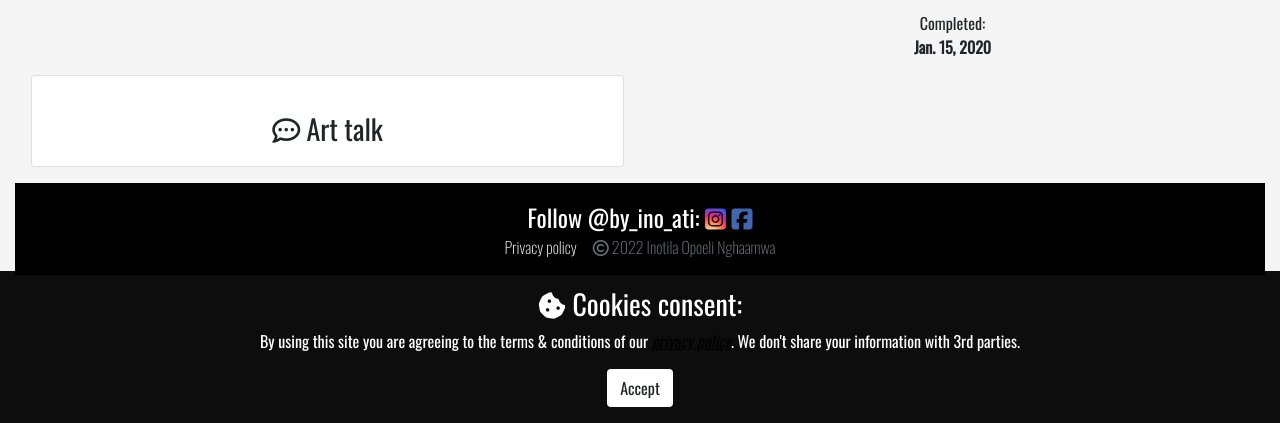
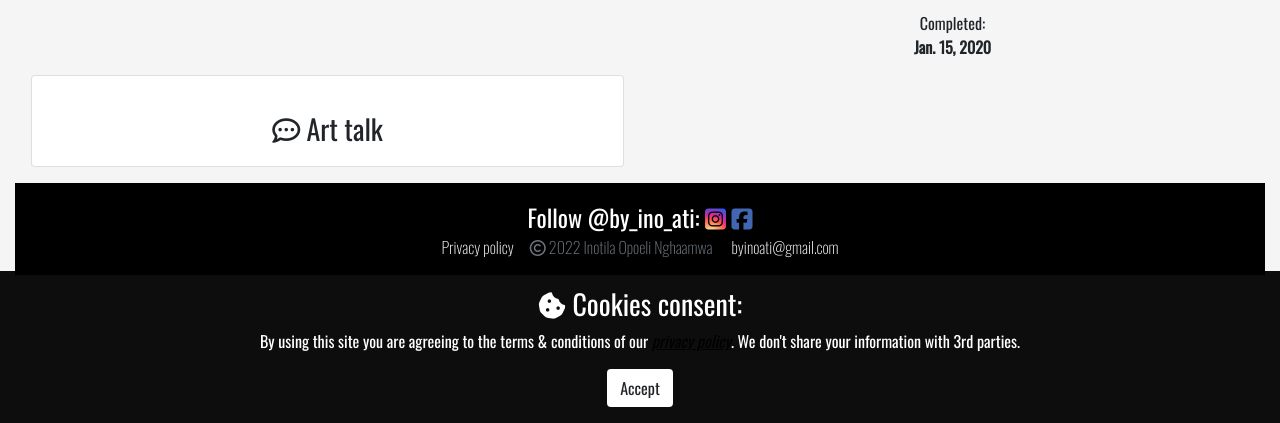
Before and after one commit to Inotila/by_ino_ati.1.0, a Django app: page /art/edit/1 in a window 1280 px wide. Shown: the part 377-800 px from the top of the page. Run offline with Django 3.2, Linux system fonts and the light colour scheme; tables that the repository leaves empty hold one stand-in row (values such as "Sample post"); some libraries are stand-ins or nearby versions; some web fonts are replaced.

Commit message:
Added gmail to text to footer with style to make it match policy text

```diff
--- a/static/css/style.css
+++ b/static/css/style.css
@@ -146,6 +146,10 @@ footer {
 
 #facebook{
     color: #4267B2;
+}
+
+#email-footer-span{
+    color: #F5F5F5;
 }
 
 /* cookies consent popup */
--- a/templates/base.html
+++ b/templates/base.html
@@ -172,7 +172,7 @@
         <p class="m-0 text-center text-muted privacy-copyright-text">
             <a href="https://www.privacypolicygenerator.info/live.php?token=pv9dRiKKr2GFN3kv7aNg3HgdE8lL288d"
                 class="mr-3" target="_blank" rel="noopener">Privacy policy</a><i class="far fa-copyright"></i> 2022
-            Inotila Opoeli Nghaamwa
+            Inotila Opoeli Nghaamwa <span class="ml-3" id="email-footer-span">byinoati@gmail.com</span>
         </p>
     </footer>
     <div id="consent-popup">
```
